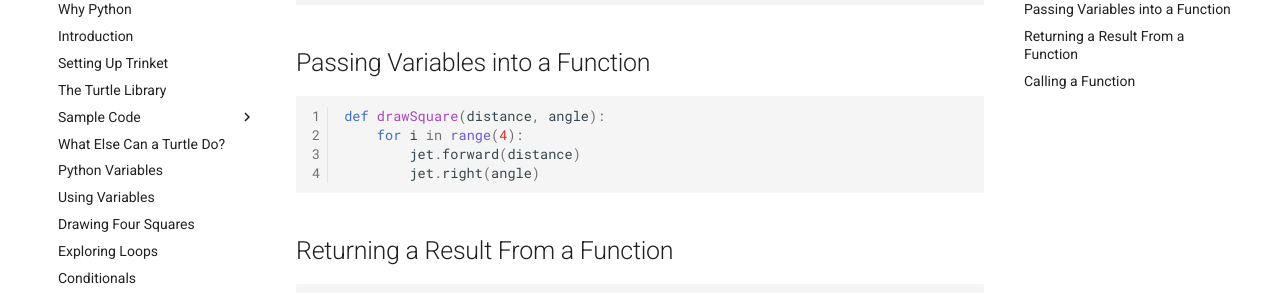
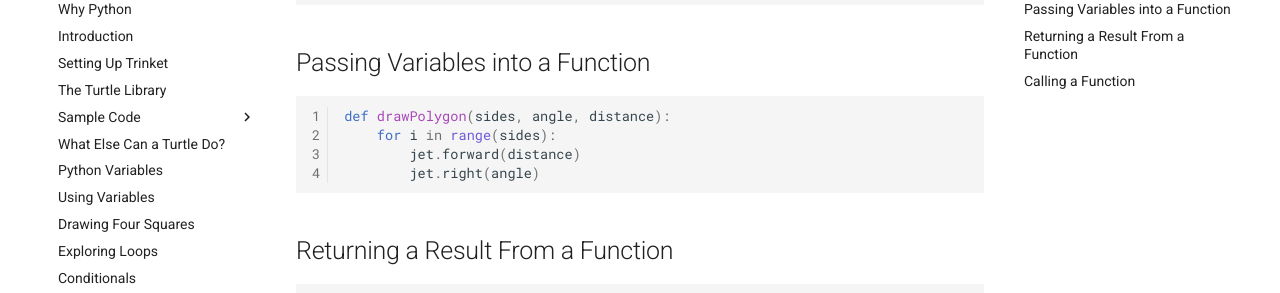
Before and after one commit to jetannenbaum/STEMatUDL, an MkDocs documentation site: the page built from docs/python/functions.md, in a window 1280 px wide and 900 px high, scrolled down 387 px. Shown: the part 153-446 px from the top of the window. Built offline with MkDocs 1.6.1 and Material for MkDocs 9.7.7, drawn with Linux system fonts in a browser that asks for light colours; comment, search, counter and statistics services are not loaded.

Commit message:
Change drawSquare with parameters to drawPolygon with parameters

````diff
--- a/docs/python/functions.md
+++ b/docs/python/functions.md
@@ -18,8 +18,8 @@ def drawSquare():
 ## Passing Variables into a Function
 
 ```python
-def drawSquare(distance, angle):
-    for i in range(4):
+def drawPolygon(sides, angle, distance):
+    for i in range(sides):
         jet.forward(distance)
         jet.right(angle)
 ```
````
